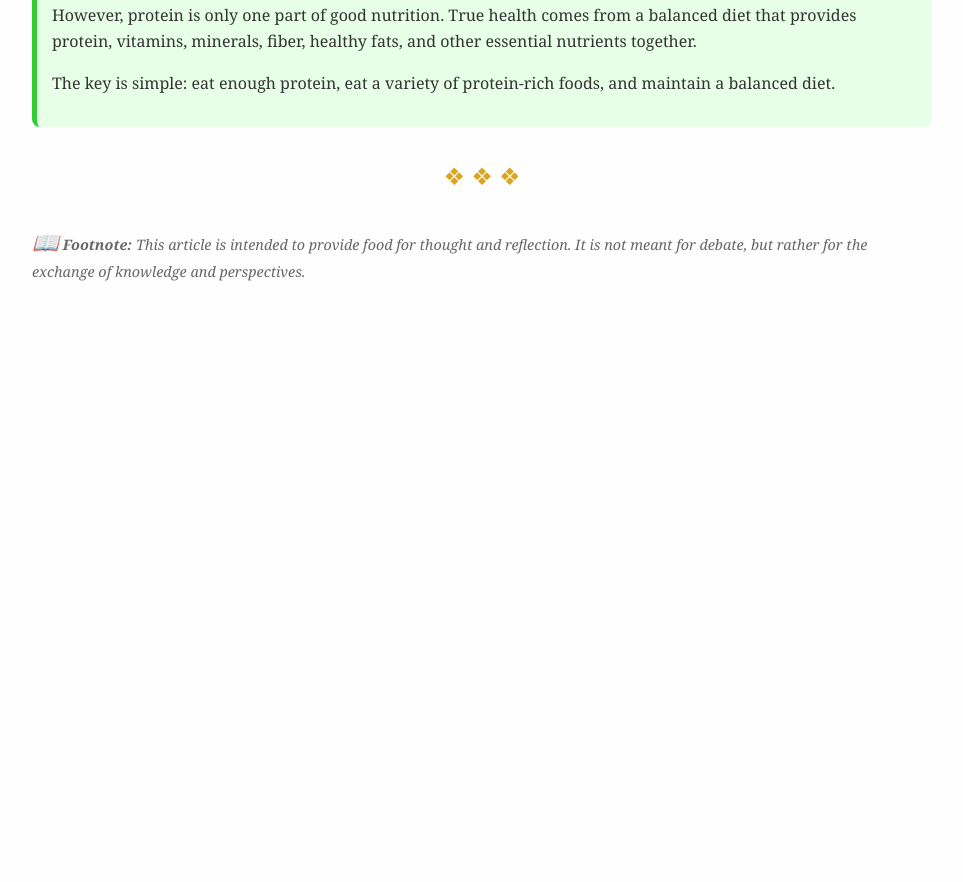
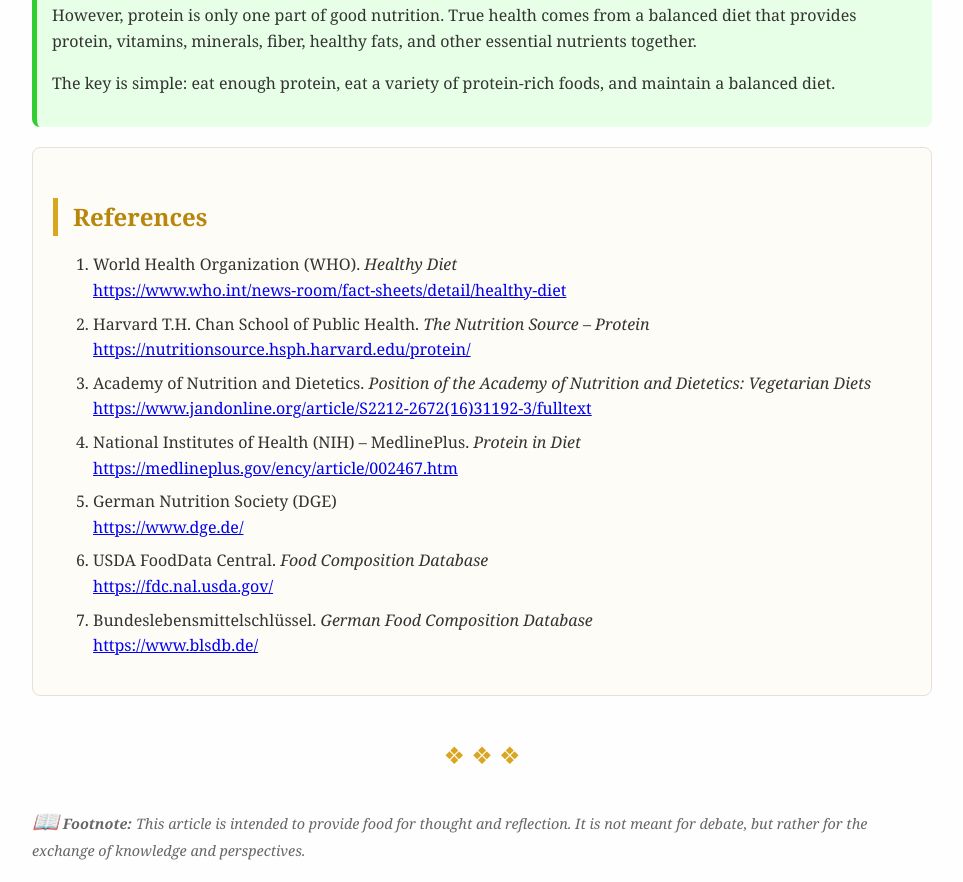
Before and after one commit to mehtaharish/blogs, a plain HTML site: page posts/protein.html in a window 1280 px wide. Shown: the part 10498-11380 px from the top of the page, without its empty margins (158-1121 px from the left). Before the commit the page ends 10801 px from the top, so only its background shows below. Drawn offline with Linux system fonts and the light colour scheme.

Commit message:
references

```diff
--- a/posts/protein.html
+++ b/posts/protein.html
@@ -425,6 +425,40 @@
                 protein, vitamins, minerals, fiber, healthy fats, and other essential nutrients together.</p>
             <p>The key is simple: eat enough protein, eat a variety of protein-rich foods, and maintain a balanced
                 diet.</p>
+        </div>
+
+        <div class="section">
+            <h2>References</h2>
+            <ol>
+                <li>
+                    World Health Organization (WHO). <em>Healthy Diet</em><br>
+                    <a href="https://www.who.int/news-room/fact-sheets/detail/healthy-diet" target="_blank">https://www.who.int/news-room/fact-sheets/detail/healthy-diet</a>
+                </li>
+                <li>
+                    Harvard T.H. Chan School of Public Health. <em>The Nutrition Source – Protein</em><br>
+                    <a href="https://nutritionsource.hsph.harvard.edu/protein/" target="_blank">https://nutritionsource.hsph.harvard.edu/protein/</a>
+                </li>
+                <li>
+                    Academy of Nutrition and Dietetics. <em>Position of the Academy of Nutrition and Dietetics: Vegetarian Diets</em><br>
+                    <a href="https://www.jandonline.org/article/S2212-2672(16)31192-3/fulltext" target="_blank">https://www.jandonline.org/article/S2212-2672(16)31192-3/fulltext</a>
+                </li>
+                <li>
+                    National Institutes of Health (NIH) – MedlinePlus. <em>Protein in Diet</em><br>
+                    <a href="https://medlineplus.gov/ency/article/002467.htm" target="_blank">https://medlineplus.gov/ency/article/002467.htm</a>
+                </li>
+                <li>
+                    German Nutrition Society (DGE)<br>
+                    <a href="https://www.dge.de/" target="_blank">https://www.dge.de/</a>
+                </li>
+                <li>
+                    USDA FoodData Central. <em>Food Composition Database</em><br>
+                    <a href="https://fdc.nal.usda.gov/" target="_blank">https://fdc.nal.usda.gov/</a>
+                </li>
+                <li>
+                    Bundeslebensmittelschlüssel. <em>German Food Composition Database</em><br>
+                    <a href="https://www.blsdb.de/" target="_blank">https://www.blsdb.de/</a>
+                </li>
+            </ol>
         </div>
 
         <div class="divider">❖ ❖ ❖</div>
```
